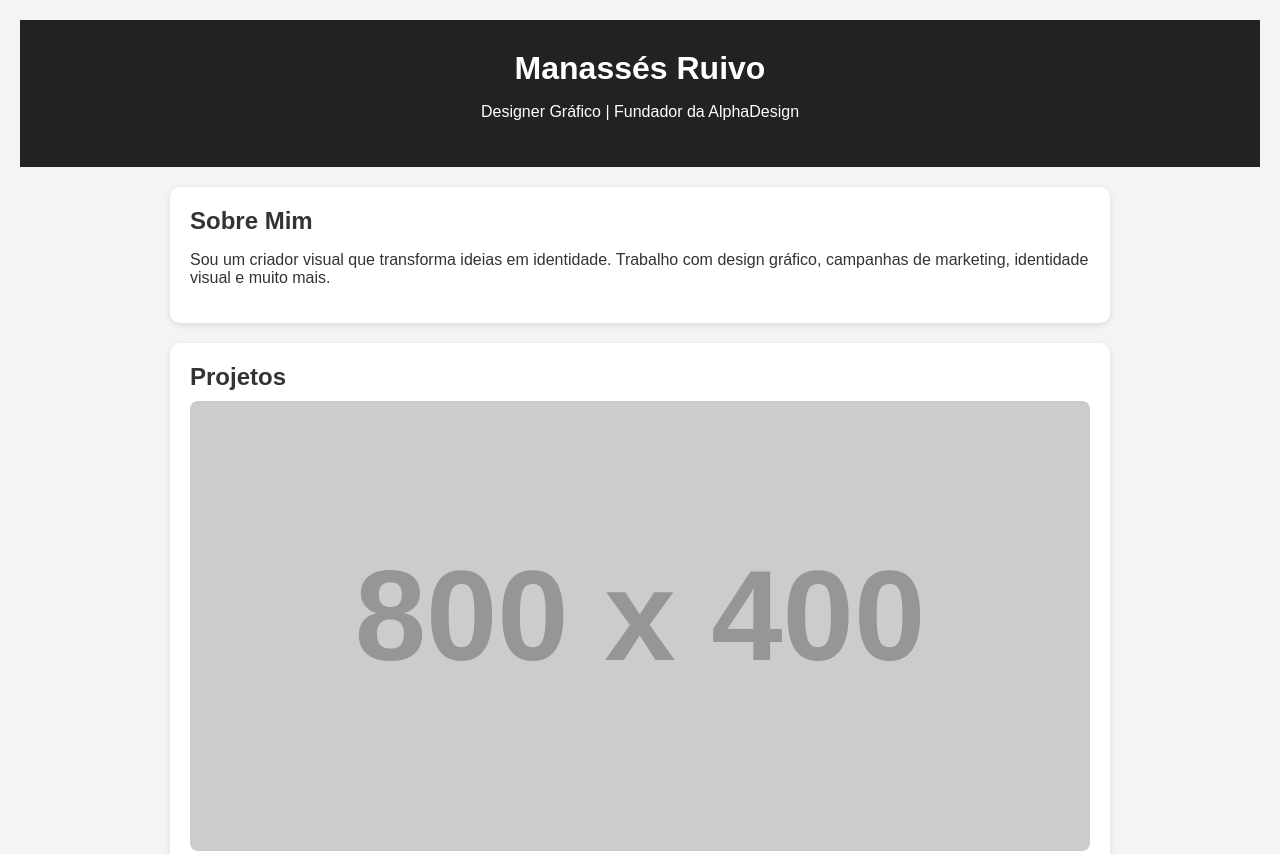
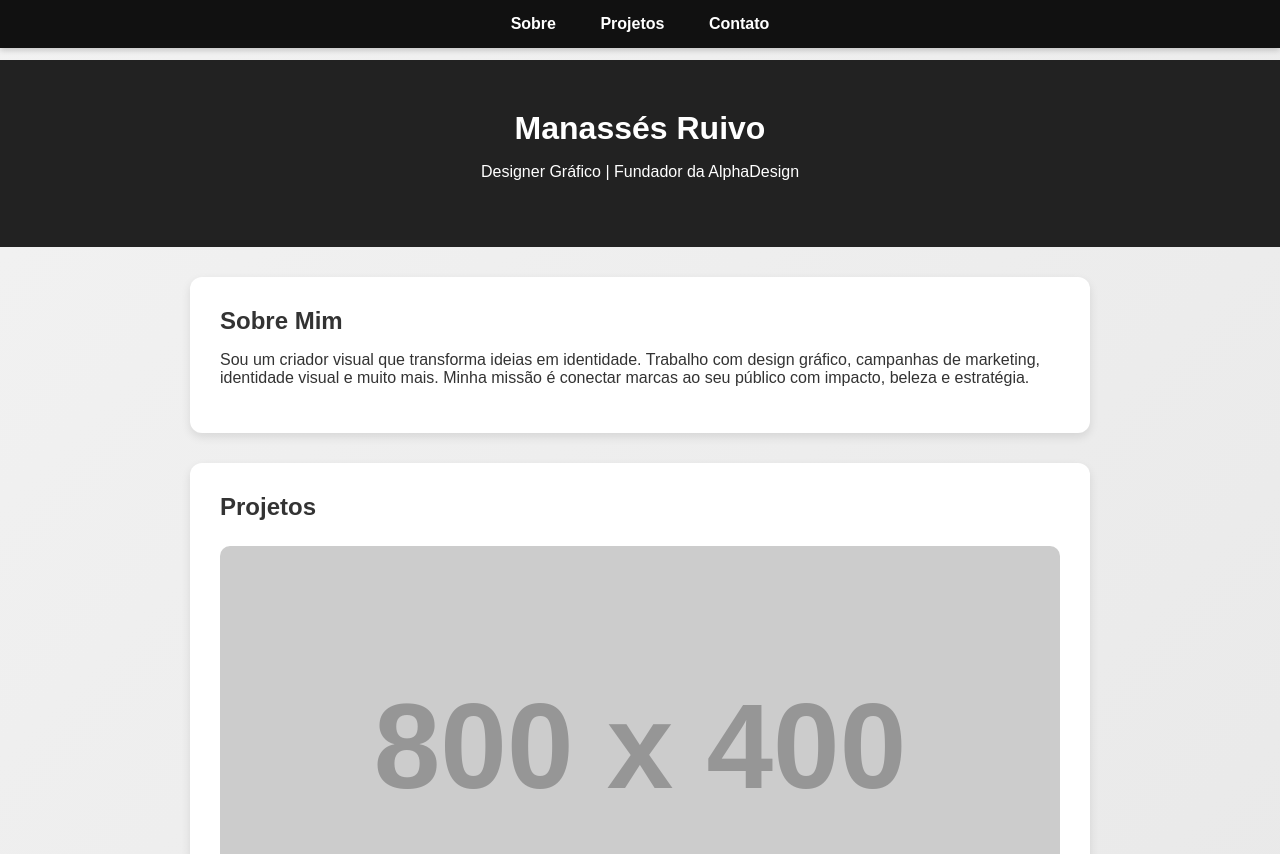
Before and after one commit to manassesruivo/Alpha, a plain HTML site: page index.html in a window 1280 px wide. Shown: the top 854 px of the page. Drawn offline with Linux system fonts and the light colour scheme; placeholder pictures from the web are drawn by us.

Commit message:
Update index.html

```diff
--- a/index.html
+++ b/index.html
@@ -1,36 +1,115 @@
-
 <!DOCTYPE html>
 <html lang="pt-br">
 <head>
     <meta charset="UTF-8">
     <title>Manassés Ruivo - Portfólio</title>
     <style>
-        body { font-family: Arial, sans-serif; background: #f4f4f4; margin: 0; padding: 20px; color: #333; }
-        header { background: #222; color: white; padding: 30px 20px; text-align: center; }
-        h1, h2 { margin: 0; }
-        .section { background: white; padding: 20px; margin: 20px auto; max-width: 900px; border-radius: 10px; box-shadow: 0 2px 6px rgba(0,0,0,0.1); }
-        img { width: 100%; height: auto; border-radius: 8px; margin: 10px 0; }
-        a { color: #007bff; text-decoration: none; }
-        a:hover { text-decoration: underline; }
+        * {
+            box-sizing: border-box;
+            scroll-behavior: smooth;
+        }
+        body {
+            font-family: Arial, sans-serif;
+            background: linear-gradient(135deg, #f2f2f2, #e6e6e6);
+            margin: 0;
+            padding-top: 60px;
+            color: #333;
+        }
+        nav {
+            position: fixed;
+            top: 0;
+            width: 100%;
+            background: #111;
+            color: white;
+            padding: 15px 0;
+            text-align: center;
+            z-index: 999;
+            box-shadow: 0 2px 6px rgba(0, 0, 0, 0.2);
+        }
+        nav a {
+            color: white;
+            text-decoration: none;
+            margin: 0 20px;
+            font-weight: bold;
+            transition: color 0.3s;
+        }
+        nav a:hover {
+            color: #00ffff;
+        }
+        header {
+            background: #222;
+            color: white;
+            padding: 50px 20px;
+            text-align: center;
+        }
+        h1, h2 {
+            margin: 0 0 10px;
+        }
+        .section {
+            background: white;
+            padding: 30px;
+            margin: 30px auto;
+            max-width: 900px;
+            border-radius: 12px;
+            box-shadow: 0 4px 10px rgba(0, 0, 0, 0.1);
+        }
+        .section img {
+            width: 100%;
+            border-radius: 10px;
+            margin: 15px 0;
+        }
+        a {
+            color: #007bff;
+            text-decoration: none;
+        }
+        a:hover {
+            text-decoration: underline;
+        }
+        footer {
+            text-align: center;
+            padding: 20px;
+            background: #111;
+            color: white;
+            margin-top: 40px;
+        }
     </style>
 </head>
 <body>
+
+    <nav>
+        <a href="#sobre">Sobre</a>
+        <a href="#projetos">Projetos</a>
+        <a href="#contato">Contato</a>
+    </nav>
+
     <header>
         <h1>Manassés Ruivo</h1>
         <p>Designer Gráfico | Fundador da AlphaDesign</p>
     </header>
-    <div class="section">
+
+    <div id="sobre" class="section">
         <h2>Sobre Mim</h2>
-        <p>Sou um criador visual que transforma ideias em identidade. Trabalho com design gráfico, campanhas de marketing, identidade visual e muito mais.</p>
+        <p>Sou um criador visual que transforma ideias em identidade. Trabalho com design gráfico, campanhas de marketing, identidade visual e muito mais. Minha missão é conectar marcas ao seu público com impacto, beleza e estratégia.</p>
     </div>
-    <div class="section">
+
+    <div id="projetos" class="section">
         <h2>Projetos</h2>
         <img src="https://via.placeholder.com/800x400.png?text=Alpha+Design+Projeto+1" alt="Projeto 1">
         <img src="https://via.placeholder.com/800x400.png?text=Loja+Minas+Campanha+Visual" alt="Projeto 2">
+        <!-- Pode adicionar mais projetos aqui -->
     </div>
-    <div class="section">
+
+    <div id="contato" class="section">
         <h2>Contato</h2>
-        <p>Fale comigo direto pelo <a href="https://wa.me/5571983584539" target="_blank">WhatsApp</a></p>
+        <p>Entre em contato direto pelo <a href="https://wa.me/5571983584539" target="_blank">WhatsApp</a> ou acompanhe meu trabalho nas redes sociais.</p>
     </div>
+
+    <footer>
+        &copy; <span id="ano"></span> Manassés Ruivo | Todos os direitos reservados
+    </footer>
+
+    <script>
+        document.getElementById("ano").textContent = new Date().getFullYear();
+    </script>
 </body>
 </html>
```
